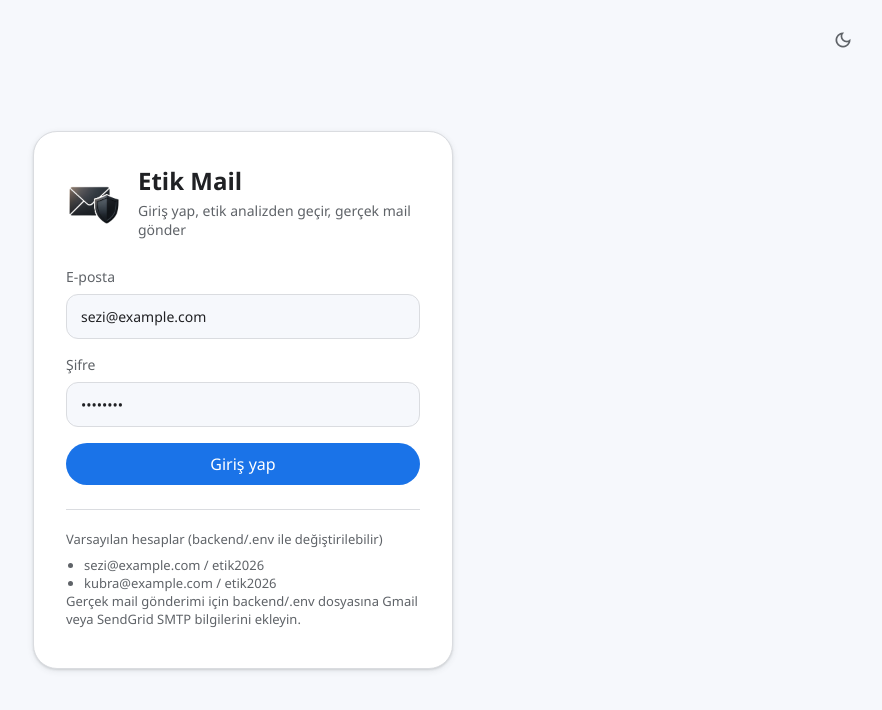
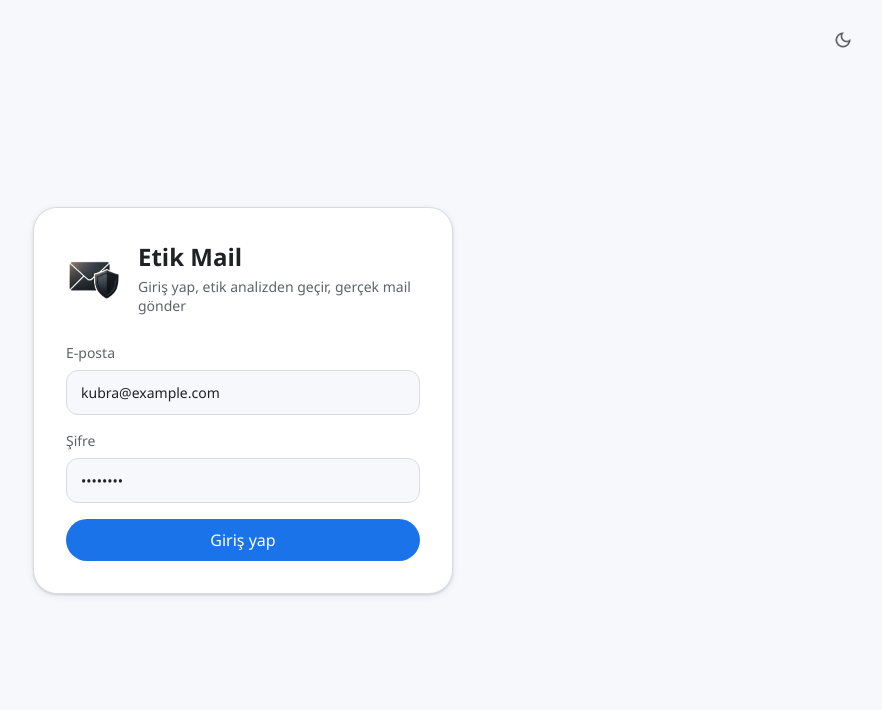
Before and after one commit to kubrainy/etik-mail, a React (Vite) app in the folder frontend/: page / in a window 1280 px wide. Shown: the top 710 px of the page, without its empty margins (397-1279 px from the left). Built offline with nearby package versions, Linux system fonts and the light colour scheme; no server answers.

Commit message:
Clean up login page and set default demo account to kubra

```diff
--- a/frontend/src/components/auth/LoginPage.jsx
+++ b/frontend/src/components/auth/LoginPage.jsx
@@ -1,4 +1,3 @@
-import { useState } from "react";
 import { useAuth } from "../../context/AuthContext.jsx";
 import { useTheme } from "../../context/ThemeContext.jsx";
 import Icon from "../common/Icon.jsx";
@@ -7,7 +6,6 @@ import "./LoginPage.css";
 export default function LoginPage() {
   const { login, error, loading } = useAuth();
   const { theme, toggleTheme } = useTheme();
-  const [smtpHint] = useState(true);
 
   const handleSubmit = async (event) => {
     event.preventDefault();
@@ -42,7 +40,7 @@ export default function LoginPage() {
               name="email"
               type="email"
               placeholder="ornek@gmail.com"
-              defaultValue="sezi@example.com"
+              defaultValue="kubra@example.com"
               required
             />
           </label>
@@ -64,19 +62,6 @@ export default function LoginPage() {
             {loading ? "Giriş yapılıyor..." : "Giriş yap"}
           </button>
         </form>
-
-        <div className="login-demo-users">
-          <p>Varsayılan hesaplar (backend/.env ile değiştirilebilir)</p>
-          <ul>
-            <li>sezi@example.com / etik2026</li>
-            <li>kubra@example.com / etik2026</li>
-          </ul>
-          {smtpHint ? (
-            <p className="login-smtp-note">
-              Gerçek mail gönderimi için backend/.env dosyasına Gmail veya SendGrid SMTP bilgilerini ekleyin.
-            </p>
-          ) : null}
-        </div>
       </div>
     </div>
   );
```
